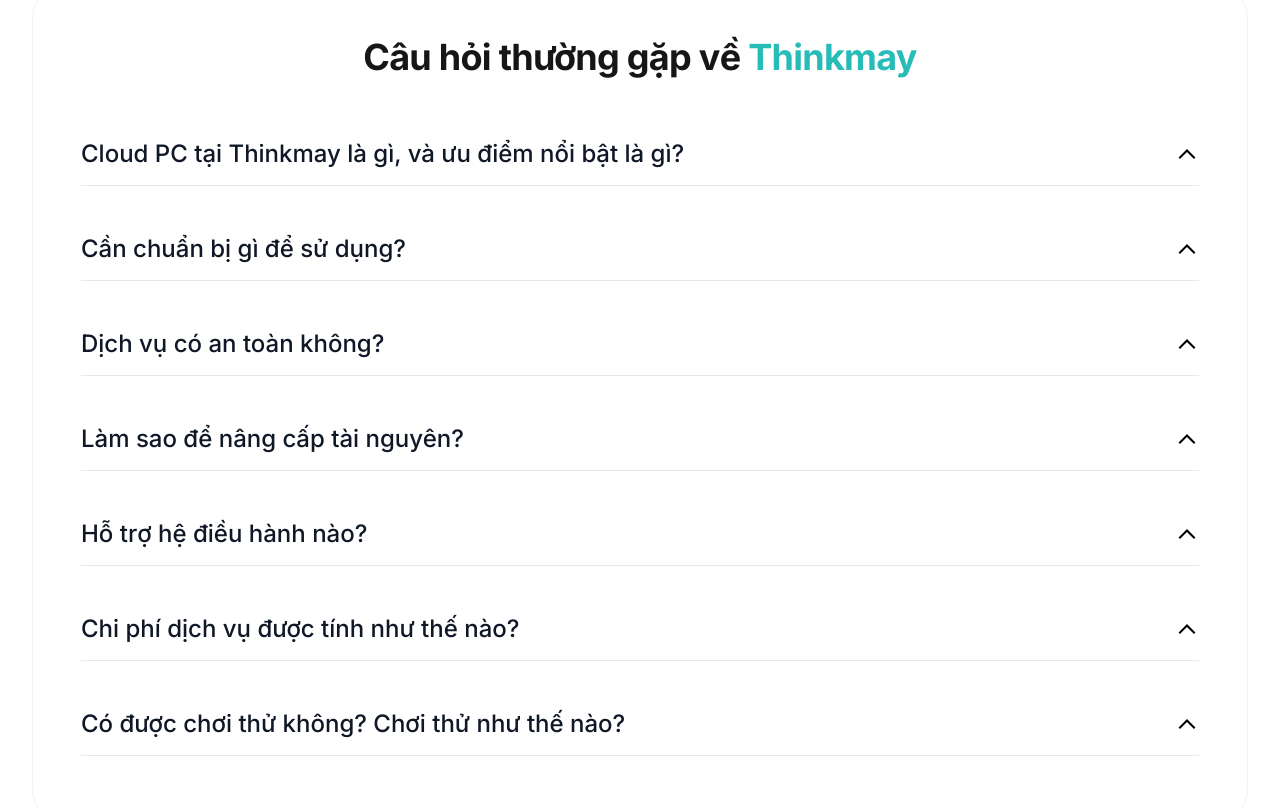
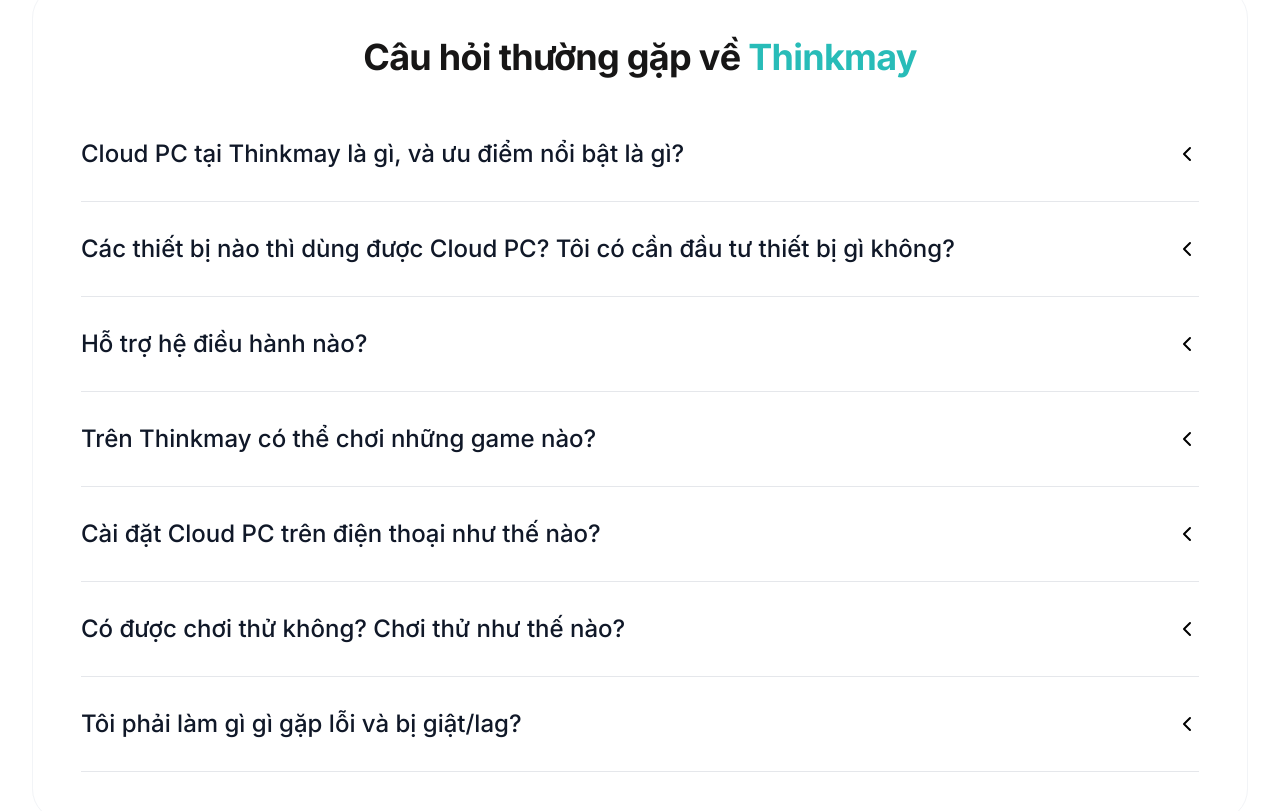
Before and after one commit to thinkonmay/lass-landing-page, a Next.js app: page / in a window 1280 px wide. Shown: the part 4240-5051 px from the top of the page. Built offline with nearby package versions, Linux system fonts and the light colour scheme; no server answers.

Commit message:
update faq

```diff
--- a/src/components/faq/FAQ.tsx
+++ b/src/components/faq/FAQ.tsx
@@ -8,36 +8,53 @@
 const listQA: IQA[] = [
     {
         question: 'Cloud PC tại Thinkmay là gì, và ưu điểm nổi bật là gì?',
-        answer: 'Dịch vụ Cloud PC của Thinkmay cung cấp khả năng truy cập máy tính cấu hình cao từ xa qua internet. Đây là giải pháp giúp người dùng tiết kiệm chi phí đầu tư phần cứng và dễ dàng nâng cấp tài nguyên theo nhu cầu. Ưu điểm nổi bật bao gồm: giá cả phải chăng, khả năng tùy chỉnh linh hoạt, và hỗ trợ kỹ thuật chuyên nghiệp.        '
+        answer: <>Dịch vụ Cloud PC của Thinkmay cung cấp khả năng truy cập máy tính cấu hình cao từ xa qua Internet, giúp người dùng sở hữu "máy tính trên mây" cấu hình cao mà không cần chi phí đầu tư phần cứng, cùng như dễ dàng nâng cấp tài nguyên theo nhu cầu.
+            <br />
+            Ưu điểm nổi bật của Thinkmay Cloud PC bao gồm:
+            <br />
+            - Giá cả phải chăng, chỉ từ 299K VNĐ/ tháng
+            <br />
+
+            - Cho phép lưu hành trình game và mod game
+            <br />
+
+            - Tùy chỉnh linh hoạt core và RAM theo nhu cầu
+            <br />
+
+            - Hỗ trợ khách hàng 24/7
+        </>
     },
+
     {
-        question: 'Cần chuẩn bị gì để sử dụng?	',
-        answer: 'Một thiết bị có kết nối internet (máy tính, điện thoại, hoặc máy tính bảng) và đường truyền ổn định. Thinkmay sẽ cung cấp phần mềm hoặc thông tin kết nối.        '
-    },
-    {
-        question: 'Dịch vụ có an toàn không?	',
-        answer: 'Cam kết bảo mật dữ liệu bằng mã hóa, sao lưu tự động và hệ thống tường lửa hiện đại, đạt chuẩn quốc tế.        '
-    },
-    {
-        question: 'Làm sao để nâng cấp tài nguyên?	',
-        answer: 'Liên hệ đội ngũ hỗ trợ Thinkmay để nâng cấp CPU, RAM, hoặc dung lượng trong vài phút, không ảnh hưởng đến dữ liệu.'
+        question: 'Các thiết bị nào thì dùng được Cloud PC? Tôi có cần đầu tư thiết bị gì không?',
+        answer: <>Mọi thiết bị thông minh (điện thoại, laptop, máy tính bảng, TV...) với kết nối Internet đều có thể sử dụng Cloud PC. Thiết bị quan trọng nhất bạn cần chuẩn bị là thiết bị phát wifi có tốc độ và đường truyền ổn định. {<br />} Ngoài ra, để tăng trải nghiệm sử dụng Cloud PC, đặc biệt khi chơi game, bạn có thể mua thêm tay cầm, chuột & bàn phím (khi chơi trên điện thoại) tùy theo nhu cầu.</>
     },
     {
         question: 'Hỗ trợ hệ điều hành nào?	',
-        answer: 'Hỗ trợ cả Windows và Linux, Android, IOS, MacOs '
+        answer: 'Hỗ trợ cả Windows Linux, Android, IOS và MacOs '
     },
     {
-        question: 'Chi phí dịch vụ được tính như thế nào?	',
-        answer: 'Theo giờ sử dụng thực tế hoặc gói cước cố định hàng tháng, đảm bảo linh hoạt và tiết kiệm.        '
+        question: 'Trên Thinkmay có thể chơi những game nào?',
+        answer: 'Hầu hết các game đều chơi được trên Thinkmay, trừ 1 số tựa game cấm máy ảo như: League of Legends, PUBG, Val, vv'
+    },
+
+    {
+        question: 'Cài đặt Cloud PC trên điện thoại như thế nào?',
+        answer: <>
+            Bạn có thể chơi trực tiếp ngay trên website
+            <br />
+
+            Thêm website về màn hình chính cho thuận tiện sử dụng
+        </>
     },
     {
         question: 'Có được chơi thử không? Chơi thử như thế nào?',
         answer: 'Bạn có thể nhắn tin qua Fanpage để được trải nghiệm miễn phí trong 15 phút'
     },
-    //{
-    //    question: '',
-    //    answer: ''
-    //},
+    {
+        question: 'Tôi phải làm gì gì gặp lỗi và bị giật/lag?',
+        answer: 'Vui lòng liên hệ Fanpage để được hỗ trợ kịp thời nhất'
+    },
     //{
     //    question: '',
     //    answer: ''
@@ -89,7 +106,7 @@
 
 interface IQA {
     question: string,
-    answer: string
+    answer: any
 }
 const QA = ({ question, answer }: IQA) => {
     const [open, setOpen] = useState(false)
@@ -101,10 +118,9 @@
                     {question}
                 </p>
                 <button onClick={() => { setOpen(old => !old) }} className='btnToggle'>
-                    {open ? <Icon src="arrow-down" className='icon' /> : <Icon src="arrow-up" />}
+                    {open ? <Icon src="arrow-down" className='icon' /> : <Icon src="arrow-left" />}
                 </button>
             </div>
-            <hr />
             {
                 open ?
                     <p className={open ? 'answer' : ''}>
@@ -112,6 +128,7 @@
                     </p> : null
 
             }
+            <hr />
 
         </div>
     )
--- a/src/components/faq/faq.scss
+++ b/src/components/faq/faq.scss
@@ -70,6 +70,7 @@
 				.wrapperQuestion {
 					display: flex;
 					gap: 8px;
+					margin-bottom: 16px;
 
 					.btnToggle {
 						margin-left: auto;
@@ -91,12 +92,12 @@
 
 				hr {
 					width: 100%;
-					margin-top: 16px;
-					margin-bottom: 16px;
+					margin-top: 32px;
+					//margin-bottom: 16px;
 				}
 
 				.answer {
-					font-size: var(--font-size-xl);
+					font-size: var(--font-size-lg);
 					//font-weight: 500;
 					line-height: 36px;
 					letter-spacing: 0em;
```
Also changed, not shown: public/icon/arrow-down.svg, public/icon/arrow-left.svg.
